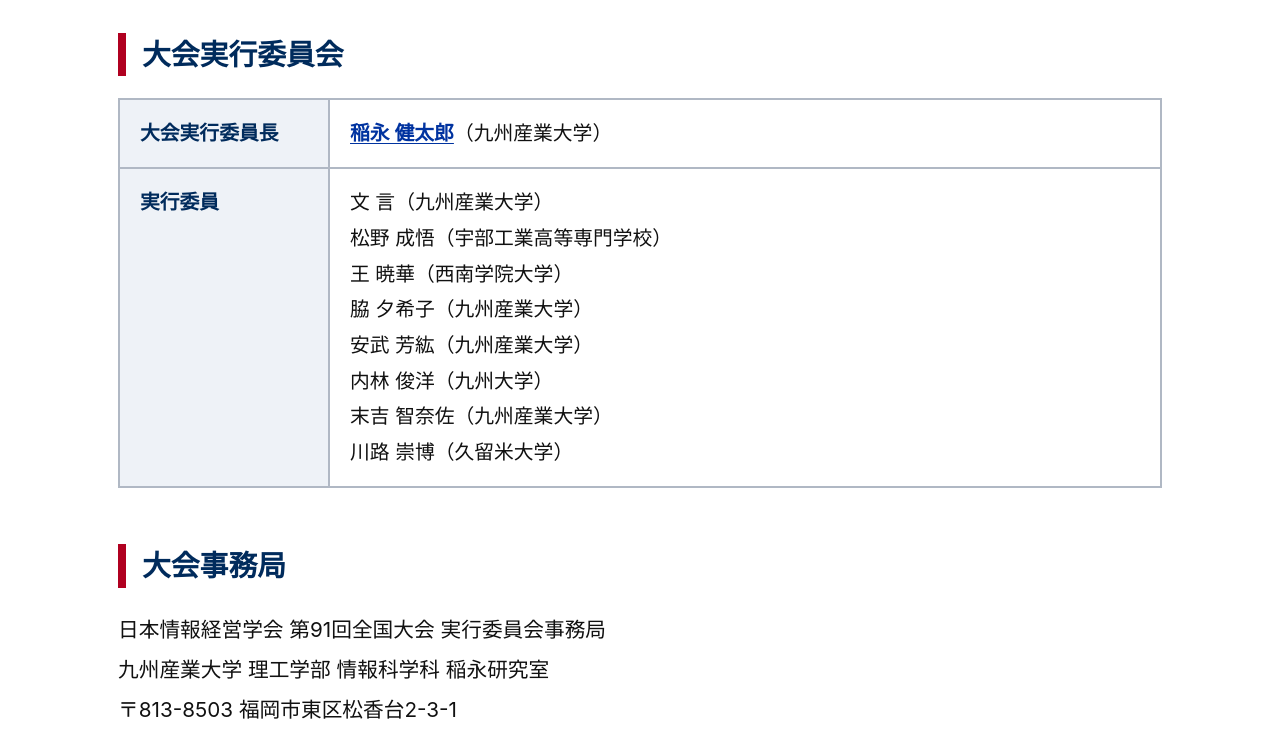
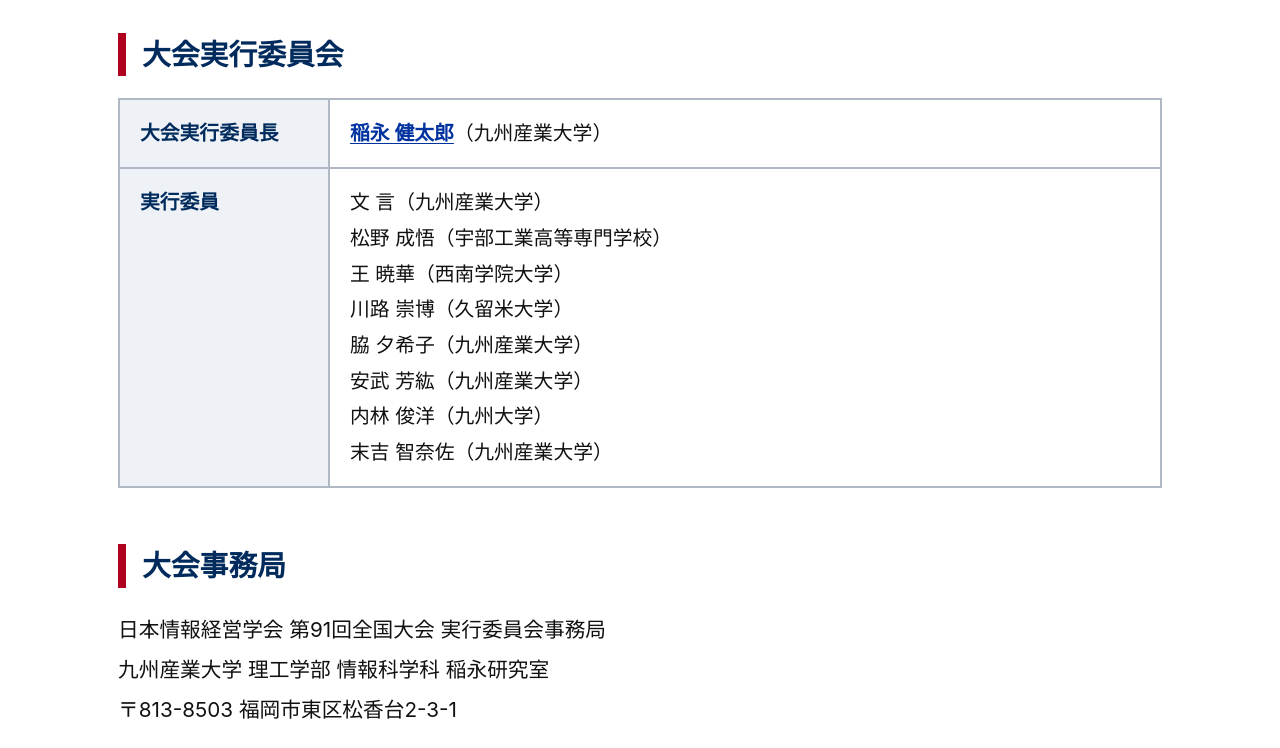
Before and after one commit to inenaga/jsim91, a plain HTML site: page committee.html in a window 1280 px wide. Shown: the part 339-1087 px from the top of the page. Drawn offline with Linux system fonts and the light colour scheme.

Commit message:
実行委員の掲載順を変更

```diff
--- a/committee.html
+++ b/committee.html
@@ -47,7 +47,7 @@
     <table class="info-table">
       <tbody>
         <tr><th>大会実行委員長</th><td><a href="https://www.is.kyusan-u.ac.jp/~inenaga/" target="_blank" rel="noopener">稲永 健太郎</a>（九州産業大学）</td></tr>
-        <tr><th>実行委員</th><td>文 言（九州産業大学）<br>松野 成悟（宇部工業高等専門学校）<br>王 暁華（西南学院大学）<br>脇 夕希子（九州産業大学）<br>安武 芳紘（九州産業大学）<br>内林 俊洋（九州大学）<br>末吉 智奈佐（九州産業大学）<br>川路 崇博（久留米大学）</td></tr>
+        <tr><th>実行委員</th><td>文 言（九州産業大学）<br>松野 成悟（宇部工業高等専門学校）<br>王 暁華（西南学院大学）<br>川路 崇博（久留米大学）<br>脇 夕希子（九州産業大学）<br>安武 芳紘（九州産業大学）<br>内林 俊洋（九州大学）<br>末吉 智奈佐（九州産業大学）</td></tr>
       </tbody>
     </table>
   </section>
```
